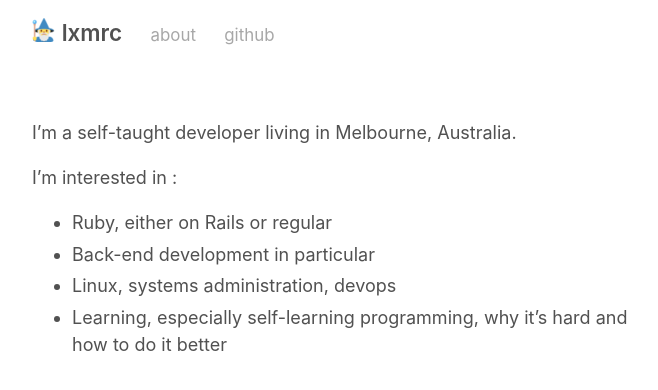
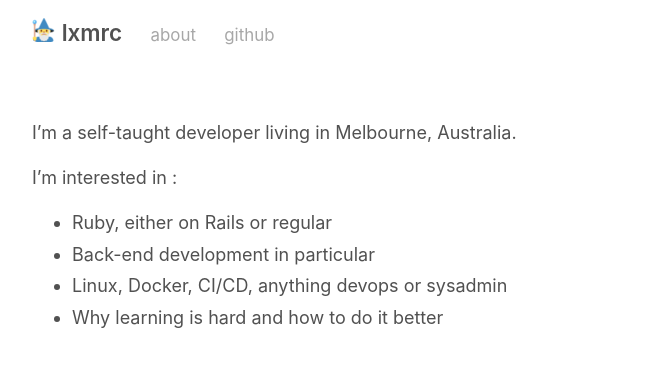
Before and after one commit to lxmrc/lxmrc.github.io, a Jekyll site: the page built from _pages/about.md, in a window 1280 px wide. Shown: the top 390 px of the page, without its empty margins (293-951 px from the left). Built offline with Jekyll 4.4.1, drawn with Linux system fonts in a browser that asks for light colours.

Commit message:
Update about page

```diff
--- a/_pages/about.md
+++ b/_pages/about.md
@@ -9,5 +9,5 @@ I'm a self-taught developer living in Melbourne, Australia.
 I'm interested in :
   - Ruby, either on Rails or regular
   - Back-end development in particular
-  - Linux, systems administration, devops
-  - Learning, especially self-learning programming, why it's hard and how to do it better
+  - Linux, Docker, CI/CD, anything devops or sysadmin
+  - Why learning is hard and how to do it better
```
Also changed, not shown: other parts of _pages/about.md (+1 -1 lines).
